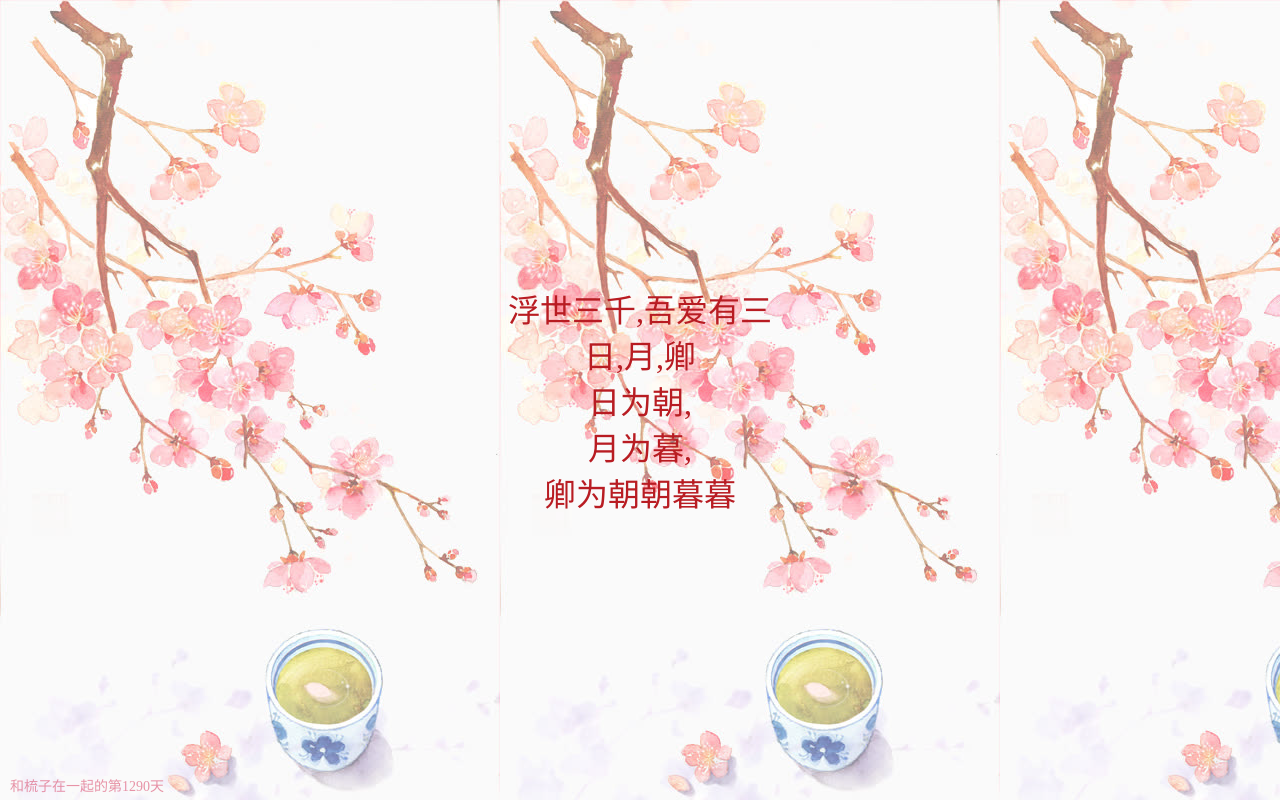
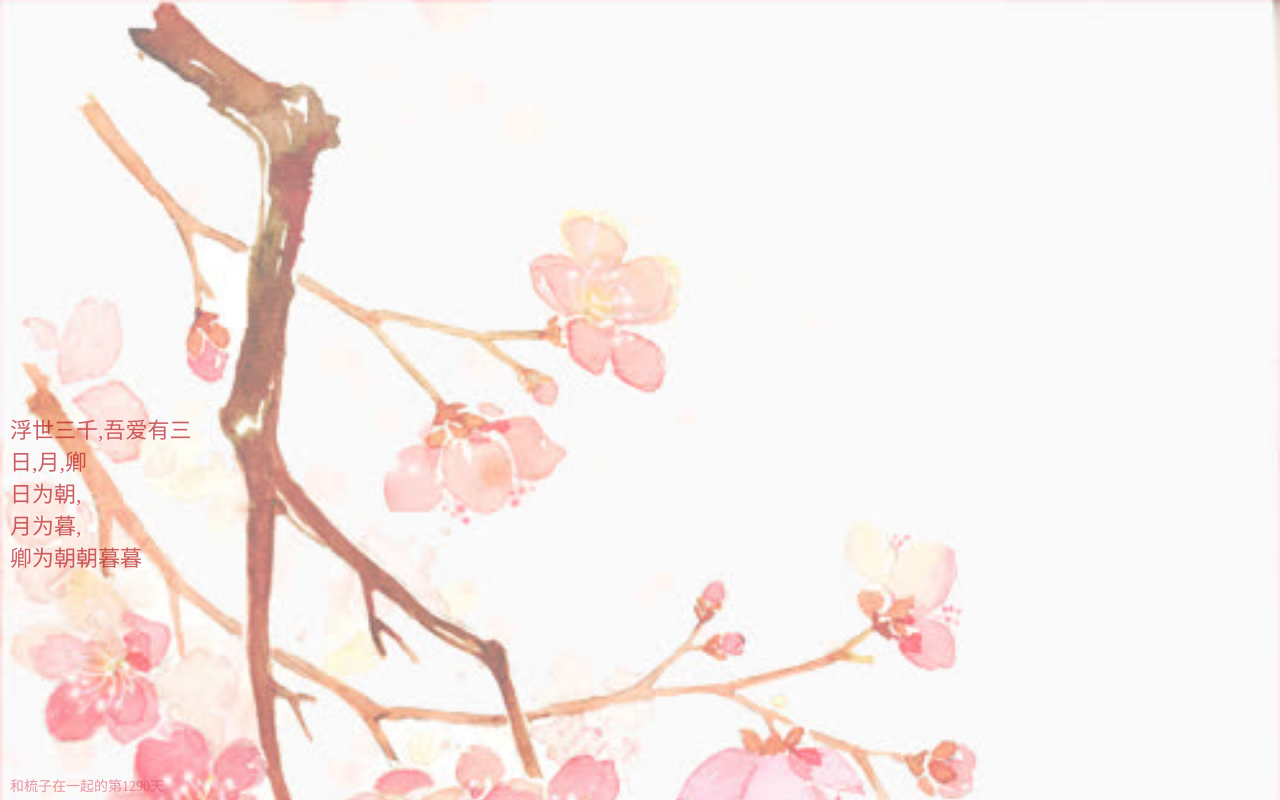
Before and after one commit to kyaruary/awesome, a plain HTML site: page index.html in a window 1280 px wide. Drawn offline with Linux system fonts and the light colour scheme.

Commit message:
背景图补全 更改文字位置

```diff
--- /dev/null
+++ b/index.css
@@ -0,0 +1,55 @@
+/* reset */
+body,html{
+    padding: 0;margin: 0;overflow: hidden;
+    height: 100vh;
+    background: rgba(244, 219, 143, .2) top url("./background.jpg");
+    background-size: cover;
+    background-repeat: no-repeat;
+}
+.container{
+    background: rgba(255, 255, 255, .4);
+    height: 100%;
+    color: #333;
+    animation: bg 1s;
+    font-weight: 400;
+    position: relative;
+    overflow: hidden;
+}
+.container p{
+    position: absolute;
+    padding: 0;
+    margin: 0;
+    top: 412px;
+    left: 10px;
+    font-size: 22px;
+    animation: show 1s;
+    /* font-weight: 400; */
+    color: rgba(184, 28, 34, 1);
+    color: rgba(184, 28, 34, .7);
+}
+.time{
+    position: absolute;
+    bottom: 5px;
+    left: 10px;
+    color: rgba(218, 78, 112,.6);
+    font-size: 14px;
+
+}
+
+/* animate */
+@keyframes bg{
+    from{
+        background: rgba(255, 255, 255, 1);
+    }
+    to{
+        background: rgba(255, 255, 255, 0.4);
+    }
+}
+@keyframes show{
+    from{
+        opacity: 0.5;
+    }
+    to{
+        opacity: 1;
+    }
+}
--- a/index.html
+++ b/index.html
@@ -4,70 +4,11 @@
 	<meta charset="UTF-8">
 	<meta name="viewport" content="width=device-width, initial-scale=1.0,user-scalable=no">
 	<meta http-equiv="X-UA-Compatible" content="ie=edge">
+	<link rel="stylesheet" href="./index.css">
 	<title>(*￣︶￣)V</title>
-	<style>
-	body,html{
-		padding: 0;margin: 0;overflow: hidden;
-		height: 100%;
-		background: rgba(244, 219, 143, .2) url("./background.jpg");
-	}
-	@keyframes bg{
-		from{
-			background: rgba(255, 255, 255, 1);
-		}
-		to{
-			background: rgba(255, 255, 255, .4);
-		}
-	}
-	.con{
-		background: rgba(255, 255, 255, .4);
-		height: 100%;
-		text-align: center;
-		color: #333;
-		font-size: 32px;
-		font-weight: 200;
-		animation: bg 3s;
-	}
-	.content{
-		display: flex;
-		align-items: center;
-		justify-content: center;
-		height: 100%;
-	}
-	.con p{
-		vertical-align: middle;
-		padding: 0;
-		margin: 0;
-		position: relative;
-		animation: show 1.7s;
-		color: rgba(184, 28, 34, 1);
-	}
-	@keyframes show{
-		from{
-			top: -10px;
-			opacity: 0;
-			color: fff;
-		}
-		to{
-			top: 0;
-			opacity: 1;
-			color: rgba(184, 28, 34, 1);
-		}
-	}
-	.time{
-		position: absolute;
-		bottom: 5px;
-		left: 10px;
-		color: rgba(218, 78, 112,.6);
-		font-size: 14px;
-	}
-	</style>
 </head>
 <body>
-	<div class="con">
-
-		<div class="content">
-
+<div class="container">
 	<p>
 		浮世三千,吾爱有三<br>
 		日,月,卿<br>
@@ -75,7 +16,6 @@
 		月为暮,<br>
 		卿为朝朝暮暮
 	</p>
-		</div>
 </div>
 <div class="time"></div>
 <script>
```
Also changed, not shown: 1 other file. Lines whose indentation alone changed are shown as unchanged.
